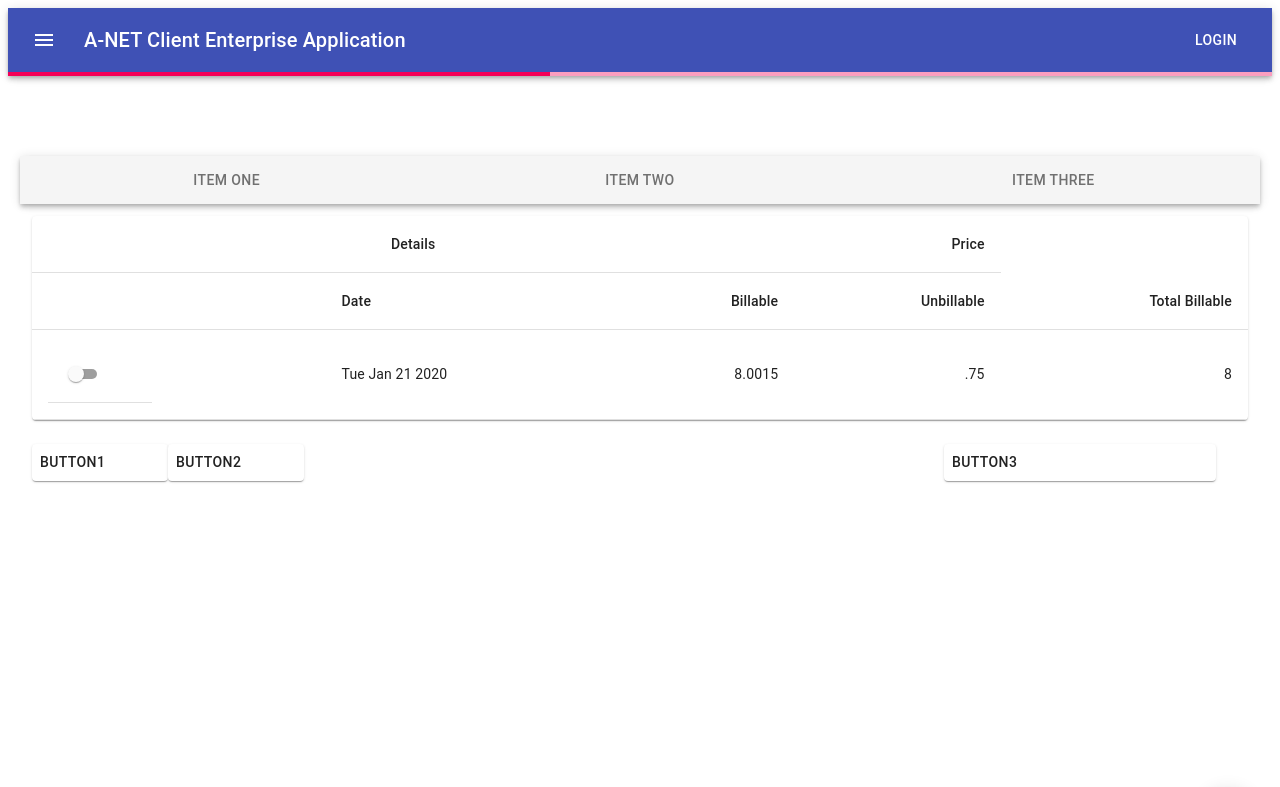
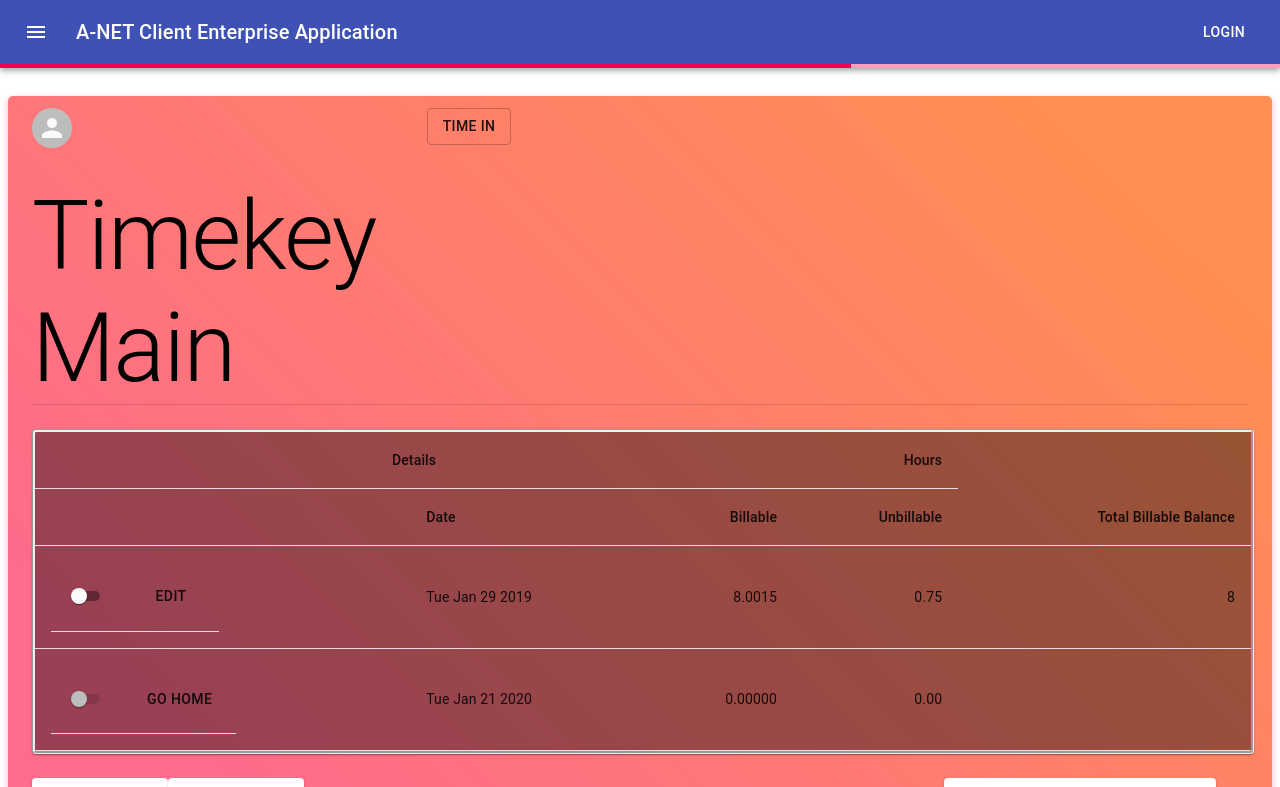
Before and after one commit to necrodevz/a-shorter, a React (Create React App) app: page /Timekey in a window 1280 px wide. Shown: the top 787 px of the page. Built offline with nearby package versions, Linux system fonts and the light colour scheme; no server answers.

Commit message:
Fixes several issues

```diff
--- a/src/App.js
+++ b/src/App.js
@@ -60,7 +60,7 @@ function App() {
           <PrivateRoute setLoading={setProgressLoading} path="/Timekey">
             <Timekey />
           </PrivateRoute>
-          <PrivateRoute path="/Market">
+          <PrivateRoute setLoading={setProgressLoading} path="/Market">
             <Market />
           </PrivateRoute>
         </Switch>
--- a/src/components/Layout.js
+++ b/src/components/Layout.js
@@ -23,6 +23,12 @@ const useStyles = makeStyles(theme => ({
     root: {
       flexGrow: 1,
     },
+    body: {
+      background: 'linear-gradient(45deg, #FE6B8B 30%, #FF8E53 90%)',
+      border: '3px',
+      borderRadius: '5px',
+      boxShadow: '0 3px 5px 2px rgba(255, 105, 135, .3)',
+    },
     menuButton: {
       marginRight: theme.spacing(2),
     },
@@ -37,9 +43,8 @@ export default function Layout({children, loading})
     const {isAuthenticated, loginWithPopup, logout} = useAuth0();
     const classes = useStyles();
     return(
-        <>
-        <Backdrop open={open} />
-        <AppBar position="sticky">
+        <div className={classes.body}>
+        <AppBar position="absolute">
             <Toolbar>
             <IconButton edge="start" className={classes.menuButton} color="inherit" aria-label="menu">
                 <MenuIcon />
@@ -56,6 +61,6 @@ export default function Layout({children, loading})
             {children}
         </Container>
         <NavButton open={open} setOpen={setOpen} />
-    </>
+    </div>
     )
 }
--- a/src/components/NavButton/index.js
+++ b/src/components/NavButton/index.js
@@ -10,29 +10,31 @@ import EjectOutlinedIcon from '@material-ui/icons/EjectOutlined';
 import SpeedDialAction from '@material-ui/lab/SpeedDialAction';
 import FileCopyIcon from '@material-ui/icons/FileCopyOutlined';
 import SaveIcon from '@material-ui/icons/Save';
-import PrintIcon from '@material-ui/icons/Print';
+import SettingsIcon from '@material-ui/icons/Settings';
 import ShareIcon from '@material-ui/icons/Share';
 import FavoriteIcon from '@material-ui/icons/Favorite';
+import Divider from '@material-ui/core/Divider';
 
 const useStyles = makeStyles(theme => ({
   root: {
-    height: 380,
+    height: "50vh",
     transform: 'translateZ(0px)',
     flexGrow: 1,
+    //zIndex: 5000,
   },
   speedDial: {
-    position: 'absolute',
-    bottom: theme.spacing(2),
-    right: theme.spacing(2),
+    position: "absolute",
+    bottom: '-3vh', //theme.spacing(2),
+    left: '10vw', //theme.spacing(2),
   },
 }));
 
 const actions = [
+
+  { icon: <FileCopyIcon />, name: 'Settings' },
+  { icon: <Divider />},
+  { icon: <SaveIcon />, name: 'Market' },
   { icon: <FileCopyIcon />, name: 'Timekey' },
-  { icon: <SaveIcon />, name: 'Save' },
-  { icon: <PrintIcon />, name: 'Print' },
-  { icon: <ShareIcon />, name: 'Share' },
-  { icon: <FavoriteIcon />, name: 'Like' },
 ];
 
 export default function SpeedDialTooltipOpen({setOpen, open}) {
--- a/src/outputs/market/index.js
+++ b/src/outputs/market/index.js
@@ -0,0 +1,5 @@
+import React from 'react';
+
+export default function Market() {
+    return(<div></div>)
+}
--- a/src/outputs/timekey/Layout.js
+++ b/src/outputs/timekey/Layout.js
@@ -7,8 +7,11 @@ import BottomNavigationAction from '@material-ui/core/BottomNavigationAction';
 import Button from '@material-ui/core/Button';
 import Tabs from '@material-ui/core/Tabs';
 import Tab from '@material-ui/core/Tab';
+import Typography from '@material-ui/core/Typography';
 import Fab from '@material-ui/core/Fab';
 import Paper from '@material-ui/core/Paper';
+import Divider from '@material-ui/core/Divider'
+import Avatar from '@material-ui/core/Avatar'
 
 const useStyles = makeStyles(theme => ({
   root: {
@@ -20,13 +23,14 @@ const useStyles = makeStyles(theme => ({
 }));
 
 
-export default function Layout({children}) {
+export default function Layout({children, handleNav}) {
 
     const classes = useStyles();
-    const [value, setValue] = React.useState('recents');
+    const [value, setValue] = React.useState(0);
 
     const handleChange = (event, newValue) => {
       setValue(newValue);
+      handleNav(newValue);
     };
 
     function a11yProps(index) {
@@ -37,21 +41,25 @@ export default function Layout({children}) {
     }
 
   return (
-    <Grid container spacing={3} style={{marginTop: '10vh'}}>
-      <AppBar position="static" color="default">
-        <Tabs
-          value={value}
-          onChange={handleChange}
-          indicatorColor="primary"
-          textColor="primary"
-          variant="fullWidth"
-          aria-label="action tabs example"
-        >
-          <Tab label="Item One" {...a11yProps(0)} />
-          <Tab label="Item Two" {...a11yProps(1)} />
-          <Tab label="Item Three" {...a11yProps(2)} />
-        </Tabs>
-      </AppBar>
+    <Grid container spacing={3} style={{marginTop: '12vh', overflow: 'hidden'}}>
+      <Grid item xs={12}>
+        <Grid container alignItems="space-between" spacing={8}>
+          <Grid container item xs md={4} spacing={4}>
+            <Grid item xs>
+              <Avatar />
+            </Grid>
+            <Grid item xs>
+            <Typography variant="h1" component="h2">
+               Timekey Main
+            </Typography>
+            </Grid>
+          </Grid>
+          <Grid item xs>
+            <Button variant="outlined">Time In</Button>
+          </Grid>
+        </Grid>
+        <Divider />
+      </Grid>
       <Grid item md={12} xs={12}>
           {children}
       </Grid>
@@ -59,7 +67,7 @@ export default function Layout({children}) {
         <Grid item container md={3} xs={6}>
           <Grid item xs md={6}>
             <Paper>
-              <Button>Button1</Button>
+              <Button disabled>Button1</Button>
             </Paper>
           </Grid>
           <Grid item xs md={6}>
@@ -71,11 +79,17 @@ export default function Layout({children}) {
         <Grid item md={6} xs={12} />
         <Grid item md={3} xs={6}>
           <Paper>
-            <Button>Button3</Button>
+            <Button>Cancel Selection</Button>
           </Paper>
         </Grid>
       </Grid>
-
+      <Grid item xs={12}>
+      <Tabs value={value} onChange={handleChange}>
+        <Tab label="Main"/>
+        <Tab label="Timesheets"/>
+        <Tab label="Pay Advice" />
+      </Tabs>
+      </Grid>
     </Grid>
   );
 }
--- /dev/null
+++ b/src/outputs/timekey/Main.js
@@ -0,0 +1,104 @@
+import React from 'react';
+
+import { makeStyles } from '@material-ui/core/styles';
+import Table from '@material-ui/core/Table';
+import TableBody from '@material-ui/core/TableBody';
+import TableCell from '@material-ui/core/TableCell';
+import TableContainer from '@material-ui/core/TableContainer';
+import TableHead from '@material-ui/core/TableHead';
+import TableRow from '@material-ui/core/TableRow';
+import ExpansionPanel from '@material-ui/core/ExpansionPanel';
+import ExpansionPanelSummary from '@material-ui/core/ExpansionPanelSummary';
+import ExpansionPanelDetails from '@material-ui/core/ExpansionPanelDetails';
+import Switch from '@material-ui/core/Switch';
+import Button from '@material-ui/core/Button';
+import Paper from '@material-ui/core/Paper';
+
+import FolderIcon from '@material-ui/icons/Folder';
+import RestoreIcon from '@material-ui/icons/Restore';
+import FavoriteIcon from '@material-ui/icons/Favorite';
+import LocationOnIcon from '@material-ui/icons/LocationOn';
+import ExpandMoreIcon from '@material-ui/icons/ExpandMore';
+import NavigationIcon from '@material-ui/icons/Navigation';
+
+const useStyles = makeStyles(theme => ({
+  root: {
+    width: '100%',
+  },
+  table: {
+    minWidth: 700,
+  },
+  paper: {
+    backgroundColor: 'rgba(0,0,0,0.4)',
+    borderStyle: 'groove',
+    overflow: "hidden"
+  },
+}));
+
+export default function Main(props) {
+    const initialDate = {
+        date: new Date("01/29/19").toDateString(),
+        billableTime: 8.0015,
+        unbillableTime: 0.75,
+        timeBalance:8.00,
+    }
+    const classes = useStyles();
+    const [billableTime, setBillableTime] = React.useState(0);
+    const [unbillableTime, setUnbillableTime] = React.useState(0);
+    const [date, setDate] = React.useState();
+    const [timer, setTimer] = React.useState(false);
+    const [sessions, setSessions] = React.useState([initialDate]);
+
+    const timerToggle =(on=true) => {
+    }
+
+    const timeIn = e => {
+        date? timerToggle() : setDate(new Date())
+    }
+    const timeOut = e => {
+        timerToggle(false)
+    }
+    const goHome = e => {
+
+    }
+
+    return(
+    <TableContainer component={Paper} className={classes.paper}>
+        <Table className={classes.table} aria-label="spanning table">
+            <TableHead>
+                <TableRow>
+                    <TableCell align="center" colSpan={3}>
+                        Details
+                    </TableCell>
+                    <TableCell align="right">Hours</TableCell>
+                </TableRow>
+                <TableRow>
+                <TableCell />
+                <TableCell>Date</TableCell>
+                <TableCell align="right">Billable</TableCell>
+                <TableCell align="right">Unbillable</TableCell>
+                <TableCell align="right">Total Billable Balance</TableCell>
+                </TableRow>
+            </TableHead>
+            <TableBody>
+                {sessions.map((session, index)=>
+                    <TableRow key={index}>
+                        <TableCell><TableCell><Switch value={session.selected} size="small" /></TableCell><TableCell><Button>Edit</Button></TableCell></TableCell>
+                        <TableCell>{session.date}</TableCell>
+                        <TableCell align="right">{session.billableTime}</TableCell>
+                        <TableCell align="right">{session.unbillableTime}</TableCell>
+                        <TableCell align="right">{session.timeBalance}</TableCell>
+                    </TableRow>
+                )}
+                <TableRow id="new-timekey" active>
+                    <TableCell><TableCell><Switch size="small" disabled /></TableCell><TableCell><Button>Go Home</Button></TableCell></TableCell>
+                    <TableCell>{date ||new Date().toDateString()}</TableCell>
+                    <TableCell align="right">{billableTime.toFixed(5)}</TableCell>
+                    <TableCell align="right">{unbillableTime.toFixed(2)}</TableCell>
+                    <TableCell align="right">{}</TableCell>
+                </TableRow>
+            </TableBody>
+        </Table>
+    </TableContainer>
+  )
+}
--- a/src/outputs/timekey/index.js
+++ b/src/outputs/timekey/index.js
@@ -1,71 +1,31 @@
 import React from 'react';
 
+import {Route, Switch, useRouteMatch, Redirect} from 'react-router-dom';
+
 import Layout from './Layout'
+import Main from './Main'
+import EditTimeKey from './EditTimeKey';
+import PayAdvices from './PayAdvices';
+import Supervisor from './Supervisor';
 
-import { makeStyles } from '@material-ui/core/styles';
-import Table from '@material-ui/core/Table';
-import TableBody from '@material-ui/core/TableBody';
-import TableCell from '@material-ui/core/TableCell';
-import TableContainer from '@material-ui/core/TableContainer';
-import TableHead from '@material-ui/core/TableHead';
-import TableRow from '@material-ui/core/TableRow';
-import ExpansionPanel from '@material-ui/core/ExpansionPanel';
-import ExpansionPanelSummary from '@material-ui/core/ExpansionPanelSummary';
-import ExpansionPanelDetails from '@material-ui/core/ExpansionPanelDetails';
-import Switch from '@material-ui/core/Switch';
-import Fab from '@material-ui/core/Fab';
-import Paper from '@material-ui/core/Paper';
-
-import FolderIcon from '@material-ui/icons/Folder';
-import RestoreIcon from '@material-ui/icons/Restore';
-import FavoriteIcon from '@material-ui/icons/Favorite';
-import LocationOnIcon from '@material-ui/icons/LocationOn';
-import ExpandMoreIcon from '@material-ui/icons/ExpandMore';
-import NavigationIcon from '@material-ui/icons/Navigation';
-
-const useStyles = makeStyles(theme => ({
-  root: {
-    width: '100%',
-  },
-  table: {
-    minWidth: 700,
-  },
-}));
-
-function App() {
-  const classes = useStyles();
+function TimeKey() {
+  const {url} = useRouteMatch();
+  console.log(url)
   return (
-      <Layout>
-        <TableContainer component={Paper}>
-          <Table className={classes.table} aria-label="spanning table">
-            <TableHead>
-              <TableRow>
-                <TableCell align="center" colSpan={3}>
-                  Details
-                </TableCell>
-                <TableCell align="right">Price</TableCell>
-              </TableRow>
-              <TableRow>
-                <TableCell />
-                <TableCell>Date</TableCell>
-                <TableCell align="right">Billable</TableCell>
-                <TableCell align="right">Unbillable</TableCell>
-                <TableCell align="right">Total Billable</TableCell>
-              </TableRow>
-            </TableHead>
-            <TableBody>
-              <TableRow>
-                <TableCell><TableCell><Switch size="small" /></TableCell><TableCell></TableCell></TableCell>
-                <TableCell>{new Date().toDateString()}</TableCell>
-                <TableCell align="right">8.0015</TableCell>
-                <TableCell align="right">.75</TableCell>
-                <TableCell align="right">8</TableCell>
-              </TableRow>
-            </TableBody>
-          </Table>
-        </TableContainer>
+    <Layout>
+        <Switch>
+          <Route path={`${url}`+ "/"}>
+            <Main />
+          </Route>
+          <Route path={`${url}`+ "/payAdvices"}>
+            <PayAdvices />
+          </Route>
+          <Route path={`${url}`+ "/Supervisor"}>
+            <Supervisor />
+          </Route>
+        </Switch>
     </Layout>
   );
 }
 
-export default App;
+export default TimeKey;
```
Also changed, not shown: src/outputs/timekey/ApproveTimeKeys.js (added), src/outputs/timekey/EditTimeKey.js (added), src/outputs/timekey/PayAdvice.js (added), src/outputs/timekey/PayAdvices.js (added), src/outputs/timekey/Supervisor.js (added).
